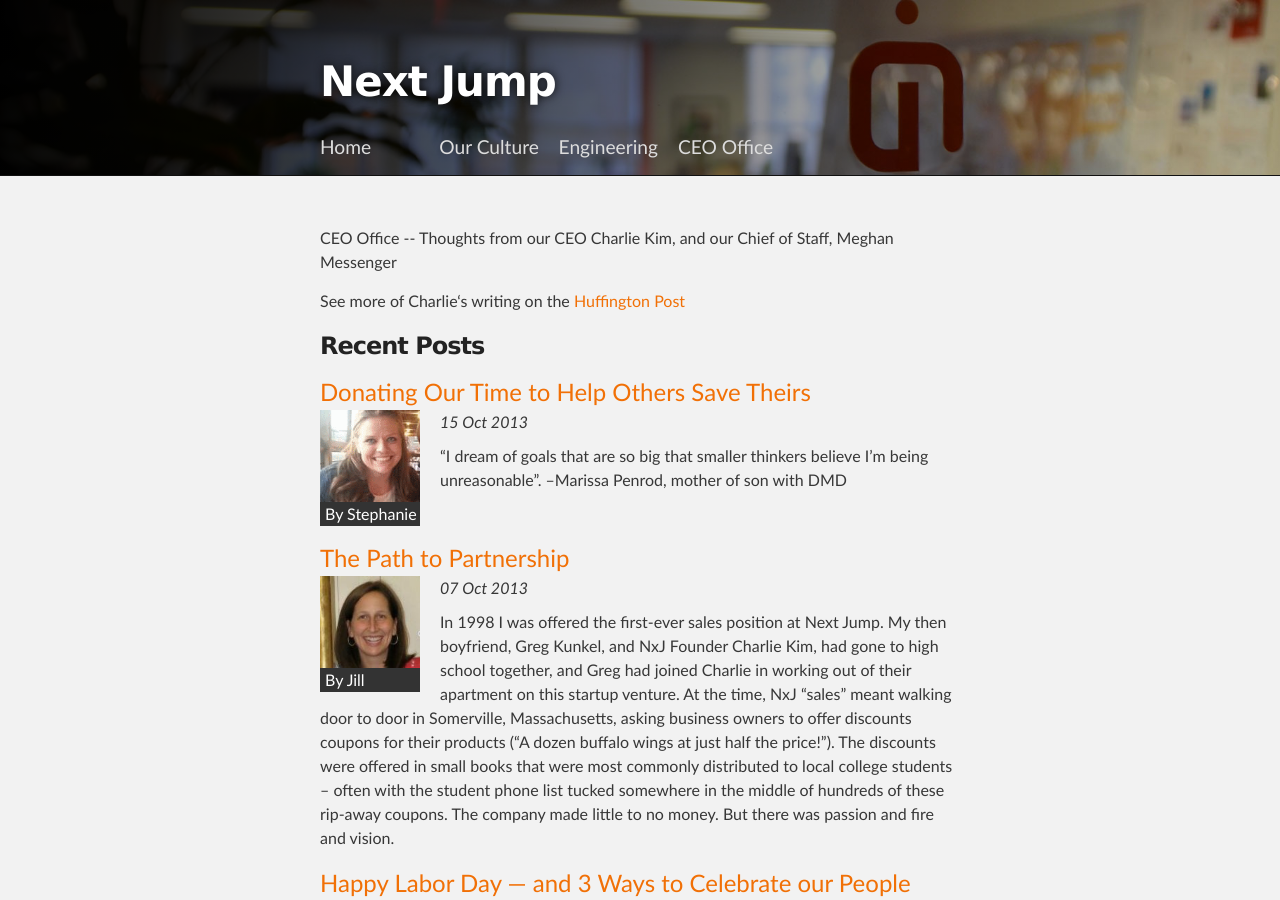
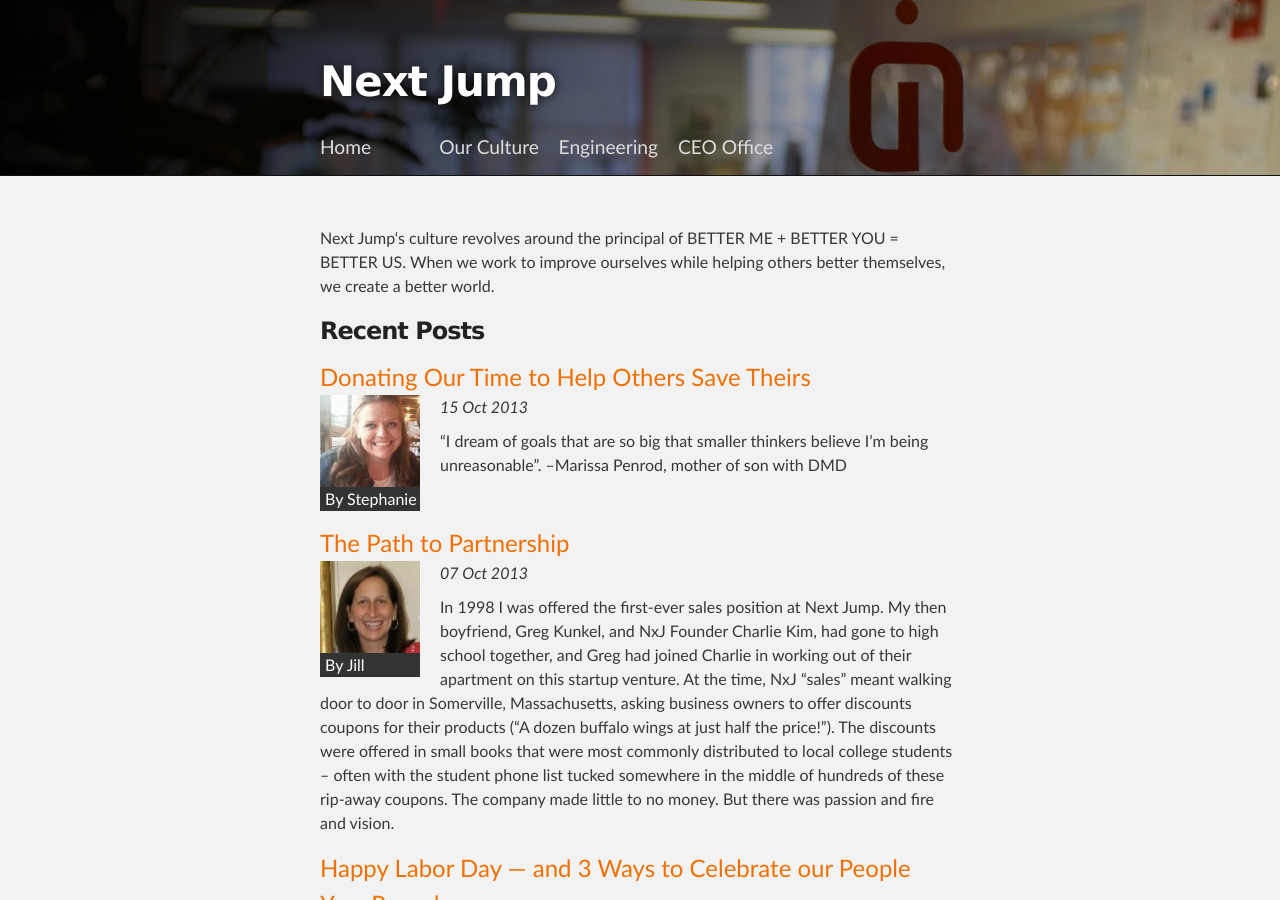
Before and after one commit to mtylpg/nextjump.github.io, a Jekyll site: the page built from culture.html, in a window 1280 px wide and 900 px high. Built offline with Jekyll 4.4.1, drawn with Linux system fonts in a browser that asks for light colours.

Commit message:
Updated text (no longer CEO office blurb)
Unfortunately doing this throug github directly, will test.

```diff
--- a/culture.html
+++ b/culture.html
@@ -4,8 +4,9 @@
 ---
 
 <section id="main_content" class="inner">
-    <p>CEO Office -- Thoughts from our CEO Charlie Kim, and our Chief of Staff, Meghan Messenger</p>
-    <p>See more of Charlie&lsquo;s writing on the <a href="http://www.huffingtonpost.com/charlie-kim/">Huffington Post</a></p>
+    <p>
+        Next Jump&lsquo;s culture revolves around the principal of BETTER ME + BETTER YOU = BETTER US. When we work to improve ourselves while helping others better themselves, we create a better world.
+    </p>
     <h3>Recent Posts</h3>
     <div  class="posts">
         {% for post in site.categories.culture %}
```
